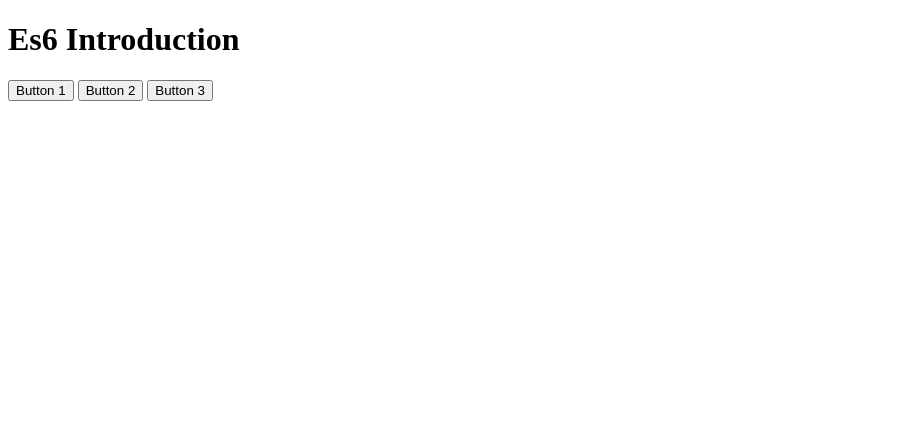
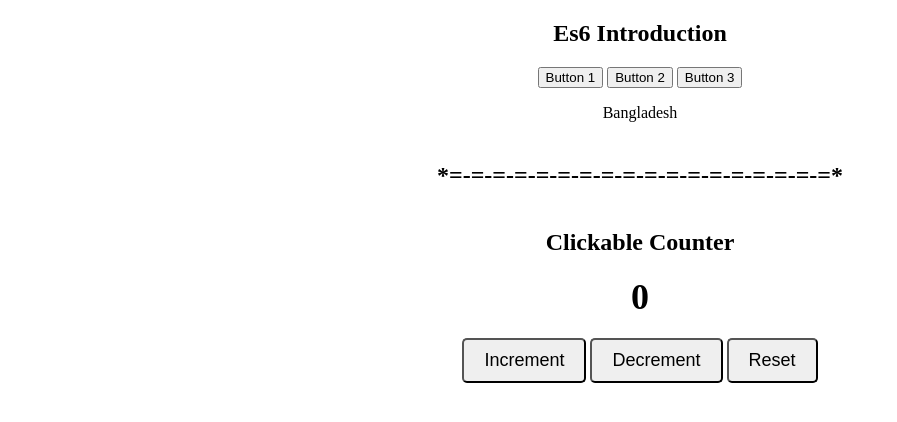
Before and after one commit to suzandev/es6_intro, a plain HTML site: page index.html in a window 1280 px wide. Both pictures are taken after a click on the button "Button 1". Shown: the whole page, without its empty margins (0-897 px from the left). Drawn offline with Linux system fonts and the light colour scheme.

Commit message:
add a counter

```diff
--- a/index.html
+++ b/index.html
@@ -4,8 +4,10 @@
     <meta charset="UTF-8" />
     <meta name="viewport" content="width=device-width, initial-scale=1.0" />
     <title>Es6 Introduction</title>
+    <link rel="stylesheet" href="./style.css" />
   </head>
   <body>
+    <section>
       <h1>Es6 Introduction</h1>
 
       <button onclick="setText()">Button 1</button>
@@ -14,6 +16,21 @@
       <p id="info1"></p>
       <p id="info2"></p>
       <p id="info3"></p>
+    </section>
+
+    <section>
+      <h1 class="designItem">*=-=-=-=-=-=-=-=-=-=-=-=-=-=-=-=-=-=*</h1>
+    </section>
+
+    <!-- =-=-==-==-=--=  -->
+
+    <section class="second_section">
+      <h1>Clickable Counter</h1>
+      <div id="counter">0</div>
+      <button id="incrementBtn">Increment</button>
+      <button id="decrementBtn">Decrement</button>
+      <button id="resetBtn">Reset</button>
+    </section>
 
     <script src="./script.js"></script>
   </body>
--- a/script.js
+++ b/script.js
@@ -227,17 +227,53 @@ console.log(total);
 */
 
 function setText() {
-  // document.getElementById("info1").innerText = "Bangladesh";
-  setTitle("info1", "Bangladesh");
-  console.log(setTitle("info1", "Bangladesh"));
+  document.getElementById("info1").innerText = "Bangladesh";
+  console.log("Hello world!");
+  // setTitle("info1", "Bangladesh");
+  // console.log(setTitle("info1", "Bangladesh"));
 }
-// function setText1() {
-//   console.log("Hello world!");
-// }
-// function setText2() {
-//   console.log("Hello world!");
+function setText1() {
+  document.getElementById("info2").innerText = "Hello world!, clicked Button 2";
+  console.log("Hello world!");
+}
+function setText2() {
+  document.getElementById("info3").innerText = "Hello world!, clicked Button 3";
+  console.log("Hello world!");
+}
+
+// function setTitle(id, text) {
+//   document.getElementById(id).inertText = text;
 // }
 
-function setTitle(id, text) {
-  document.getElementById(id).inertText = text;
+// =-=-=-=-=-=-= counter concurrency
+
+const counterElement = document.getElementById("counter");
+const incrementBtn = document.getElementById("incrementBtn");
+const decrementBtn = document.getElementById("decrementBtn");
+const resetBtn = document.getElementById("resetBtn");
+
+let count = 0;
+
+// Update the counter display
+function updateCounter() {
+  counterElement.textContent = count;
 }
+
+// Attach click event listeners to the buttons
+incrementBtn.addEventListener("click", () => {
+  count++;
+  updateCounter();
+});
+
+decrementBtn.addEventListener("click", () => {
+  count--;
+  updateCounter();
+});
+
+resetBtn.addEventListener("click", () => {
+  count = 0;
+  updateCounter();
+});
+
+// Initial update
+updateCounter();
--- /dev/null
+++ b/style.css
@@ -0,0 +1,38 @@
+body {
+  text-align: center;
+  min-height: 100vh;
+  margin: 0;
+}
+
+.designItem {
+  margin-top: 40px;
+  margin-bottom: 40px;
+}
+
+#counter {
+  font-size: 36px;
+  margin-bottom: 20px;
+  font-weight: bold;
+}
+
+#incrementBtn:hover {
+  background: radial-gradient(#ff512f, #dd2476);
+}
+
+#decrementBtn:hover {
+  background: radial-gradient(#009245, #fcee21);
+}
+
+#resetBtn:hover {
+  background: linear-gradient(#833ab4, #fd1d1d, #fcb045);
+}
+
+#incrementBtn,
+#decrementBtn,
+#resetBtn {
+  font-size: 18px;
+  padding: 10px 20px;
+  cursor: pointer;
+  border-radius: 5px;
+  outline: none;
+}
```
Lines whose indentation alone changed are shown as unchanged.
